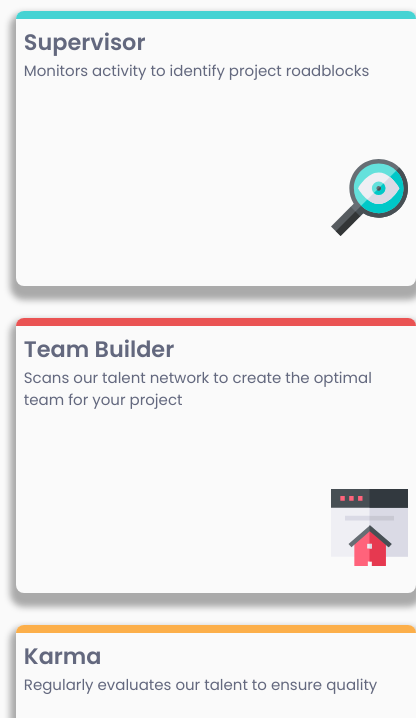
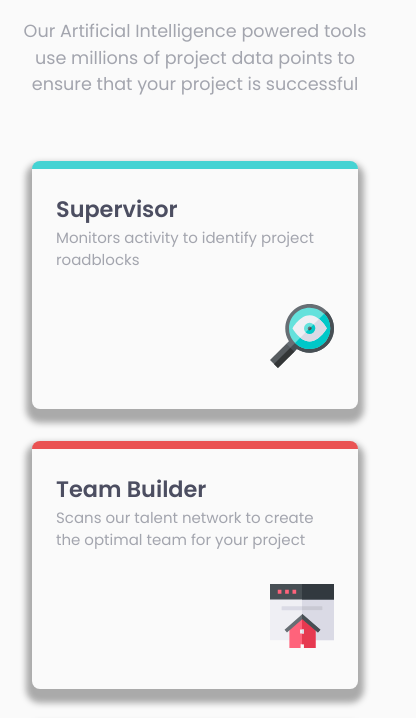
Before and after one commit to nadielotiene/four-card-feature-section, a plain HTML site: page index.html in a window 390 px wide. Shown: the part 169-887 px from the top of the page, 416 px wide, since content can reach past the window. Drawn offline with Linux system fonts and the light colour scheme.

Commit message:
mobile view updates

```diff
--- a/style.css
+++ b/style.css
@@ -9,42 +9,54 @@ body {
     flex-wrap: wrap;
     flex-direction: column;
     align-items: center;
+    text-align: center;
     font-family: "Poppins", serif;
     font-size: 15px;
     line-height: 1.5;
-    color: hsl(228, 12%, 44%);
+    color: hsl(229, 6%, 66%);
     background-color: hsl(0, 0%, 98%);
     min-height: 100vh;
+    /* min-width: 100%; */
+    padding: 5rem 1rem;
 }
 
 .slogan-thin {
-    font-size: 2rem;
+    font-size: 1.8rem;
     font-weight: 200;
 }
 
 .slogan-bold {
-    font-size: 2rem;
+    color: hsl(234, 12%, 34%);
+    font-size: 1.8rem;
     font-weight: 600;
 }
 
 .info {
-    inline-size: 380px;
+    inline-size: 345px;
+    font-size: 1.1rem;
+    padding: 1.3rem 0 3rem;
 }
 
 .text {
+    /* font-size: 1rem; */
     font-weight: 400;
 }
 
 .cards {
+    background-color: hsl(0, 0%, 98%);
+    text-align: left;
     display: flex;
     flex-direction: column;
     border-top: .5rem solid;
     border-radius: .5rem;
     box-shadow: 0 8px 6px 6px #aaa;
-    width: 400px;
-    height: 275px;
+    /* width: 350px; */
+    max-width: 22rem;
+    /* max-width: 90%; */
+    /* height: 250px; */
+    height: 15.5rem;
     margin: 1rem;
-    padding: 2%;
+    padding: 1.5rem;
 }
 
 .cyan {border-color: hsl(180, 62%, 55%);}
@@ -53,14 +65,15 @@ body {
 .blue {border-color: hsl(212, 86%, 64%);}
 
 .card-title {
+    color: hsl(234, 12%, 34%);
     font-size: 1.4rem;
     font-weight: 600;
 }
 
 img {
-    width: 20%;
+    width: 4rem;
     height: auto;
-    margin-top: 20%;
+    margin-top: 2rem;
     align-self: flex-end;
 }
 
```
